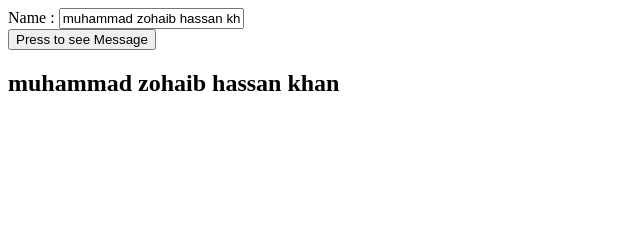
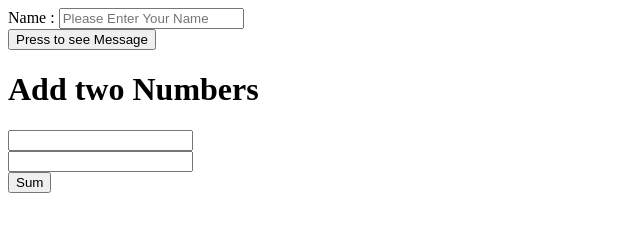
Before and after one commit to zohaibhassan1472/mern-stack-repository, a plain HTML site: page Assignment No. 3 javaScript function/index.html in a window 1280 px wide. Both pictures are taken after a click on the button "Press to see Message". Shown: the whole page, without its empty margins (0-640 px from the left). Drawn offline with Linux system fonts and the light colour scheme.

Commit message:
first question complete

```diff
--- a/Assignment No. 3 javaScript function/functions.js
+++ b/Assignment No. 3 javaScript function/functions.js
@@ -1,14 +1,12 @@
 // Greeting Function: Create a function greet(name) that takes a name as an argument
 // and returns a personalized greeting message.
-
-let myname="zohaib";
-
 function greet(name) {
-
+    console.log("event listener run")
     return name;
 };
-console.log(greet(myname));
-
-let s1=document.getElementById("question_first").value;
-let s2=document.getElementById("write_name");
-s2.innerHTML=s1;
+document.getElementById("press_greeting").addEventListener("click", function () {
+    let fullname = document.getElementById("question_first").value;
+    let s2 = document.getElementById("write_name");
+    s2.innerHTML = greet(fullname);
+});
+// Calculator Function: Create a function calculateSum(a, b) that takes two numbers as arguments and returns their sum.
--- a/Assignment No. 3 javaScript function/index.html
+++ b/Assignment No. 3 javaScript function/index.html
@@ -8,10 +8,19 @@
 <body>
     <div class="question_1">
         <label for="">Name :</label>
-        <input type="text" id="question_first" placeholder="Please Enter Your Name" value="muhammad zohaib hassan khan">
+        <input type="text" id="question_first" placeholder="Please Enter Your Name" >
         <br>
-        <button id="press_message">Press to see Message</button>
-        <h2 id="write_name">it will show your name</h2>
+        <button id="press_greeting">Press to see Message</button>
+        <h2 id="write_name"></h2>
+    </div>
+
+    <div class="question_2">
+        <h1>Add two Numbers</h1>
+        <input type="text">
+        <br>
+        <input type="text"><br>
+        <button>Sum</button>
+
     </div>
 
     <script src="functions.js"></script>
```
